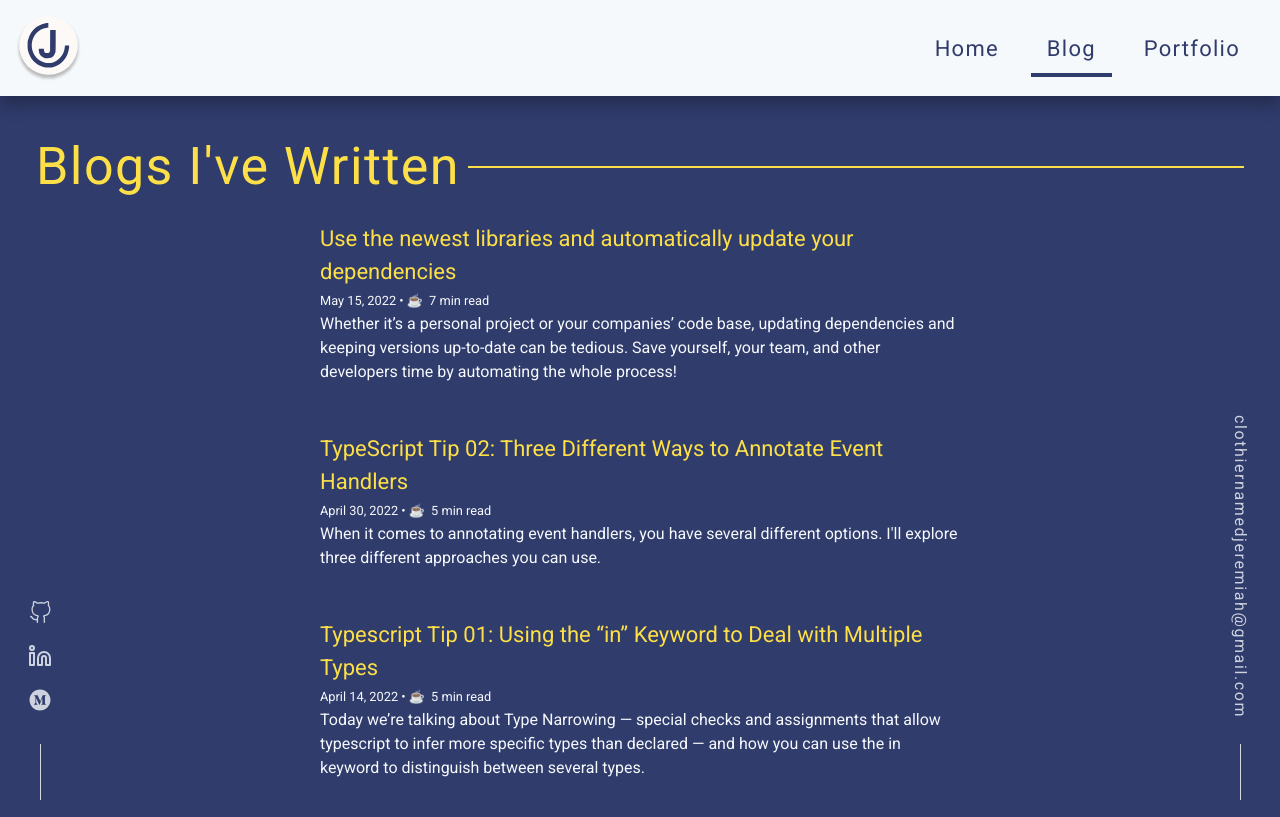
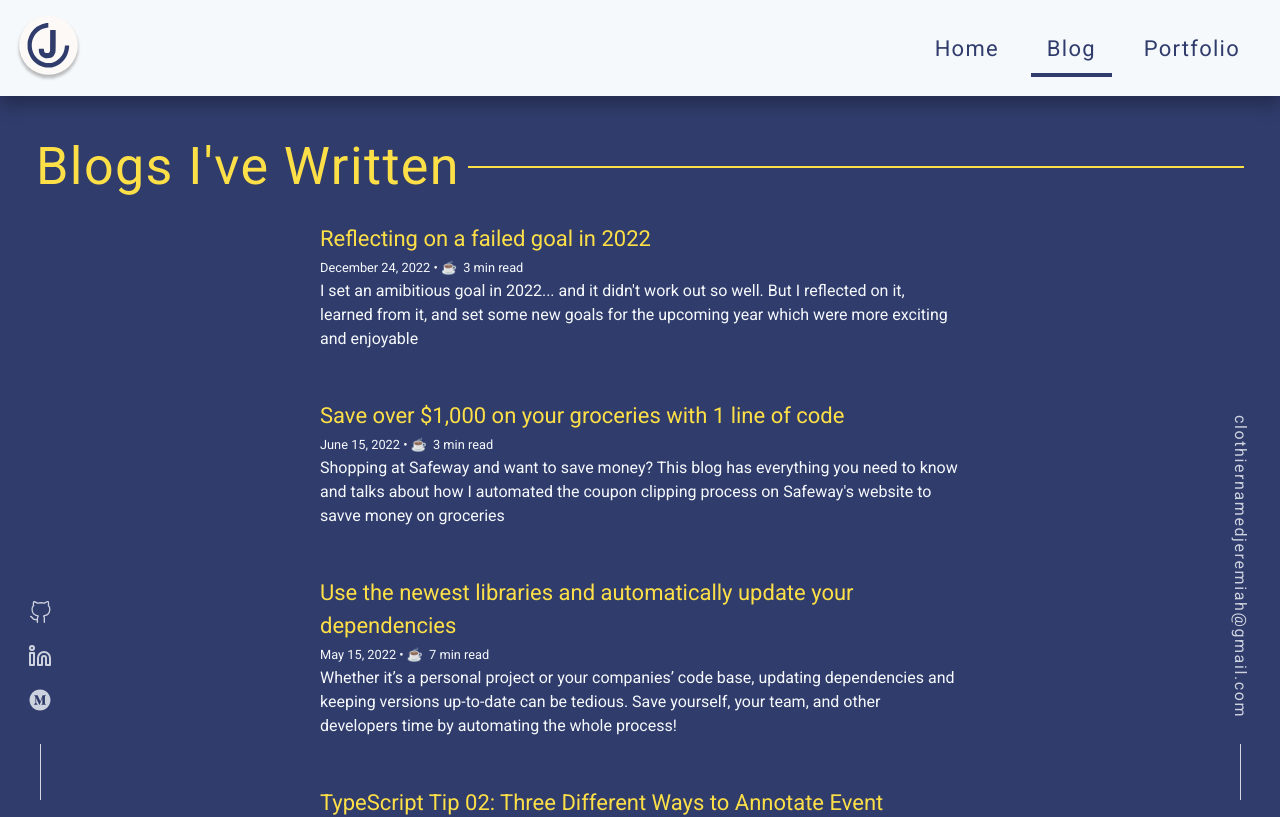
Before and after one commit to ClothierNamedJeremiah/personal-website, a Next.js app: page /blog in a window 1280 px wide. Shown: the top 817 px of the page. Built offline with nearby package versions, Linux system fonts and the light colour scheme; no server answers.

Commit message:
chore: keeping blogs up-to-date

```diff
--- a/src/data/blogs.ts
+++ b/src/data/blogs.ts
@@ -7,6 +7,24 @@ export type BlogType = {
 };
 
 const BLOGS: BlogType[] = [
+  {
+    title: 'Reflecting on a failed goal in 2022',
+    shortDescription:
+      "I set an amibitious goal in 2022... and it didn't work out so well. But I reflected on it, learned from it, and set some new goals for the upcoming year which were more exciting and enjoyable",
+    datePublished: '12-24-2022',
+    estimatedTimeToRead: '3 min read',
+    blogPostUrl:
+      'https://clothiernamedjeremiah.medium.com/reflecting-on-a-failed-goal-in-2022-f6e5129e850d',
+  },
+  {
+    title: 'Save over $1,000 on your groceries with 1 line of code',
+    shortDescription:
+      "Shopping at Safeway and want to save money? This blog has everything you need to know and talks about how I automated the coupon clipping process on Safeway's website to savve money on groceries",
+    datePublished: '06-15-2022',
+    estimatedTimeToRead: '3 min read',
+    blogPostUrl:
+      'https://clothiernamedjeremiah.medium.com/saving-over-1-000-on-groceries-with-1-line-of-code-25d6cf15e389',
+  },
   {
     title: 'Use the newest libraries and automatically update your dependencies',
     shortDescription:
```
